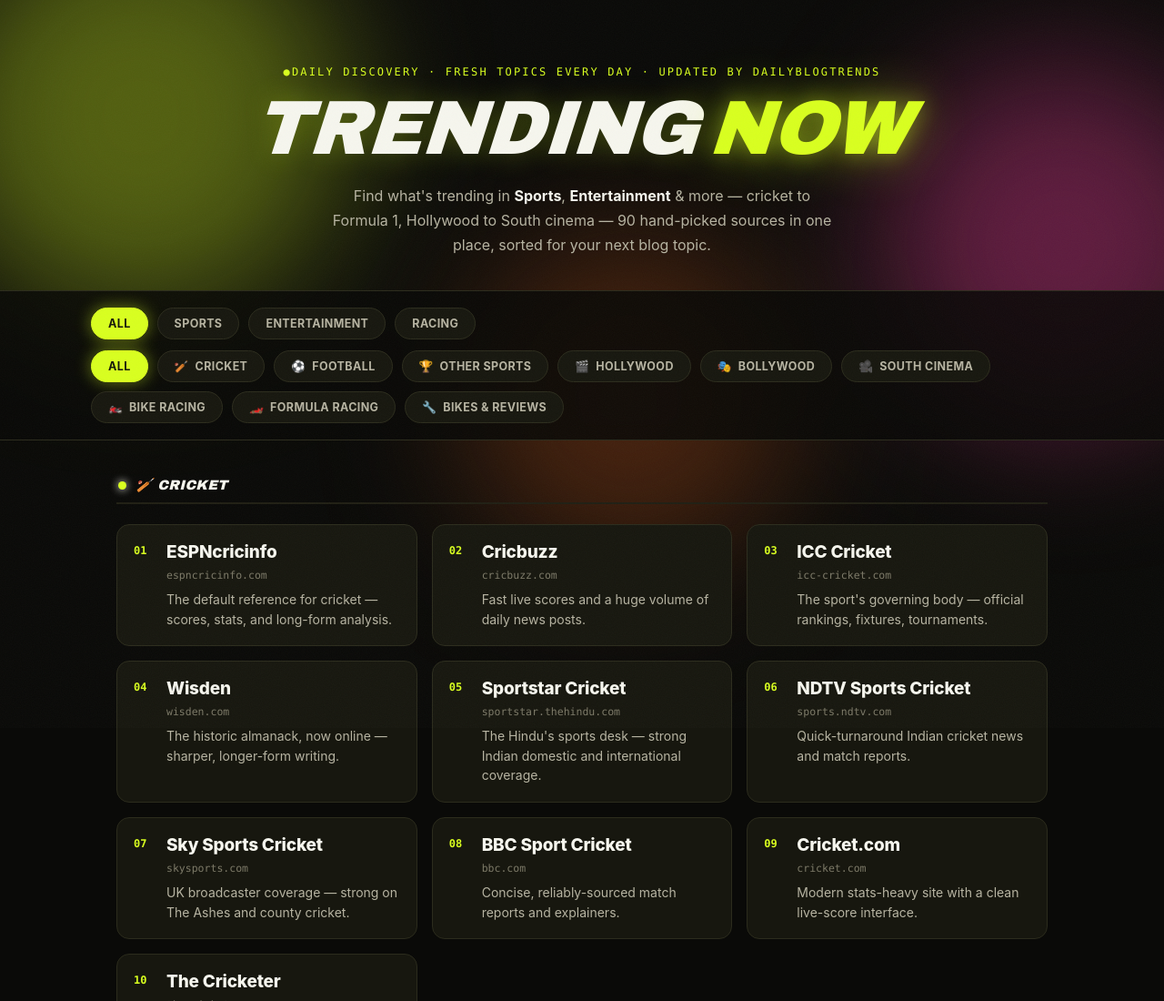
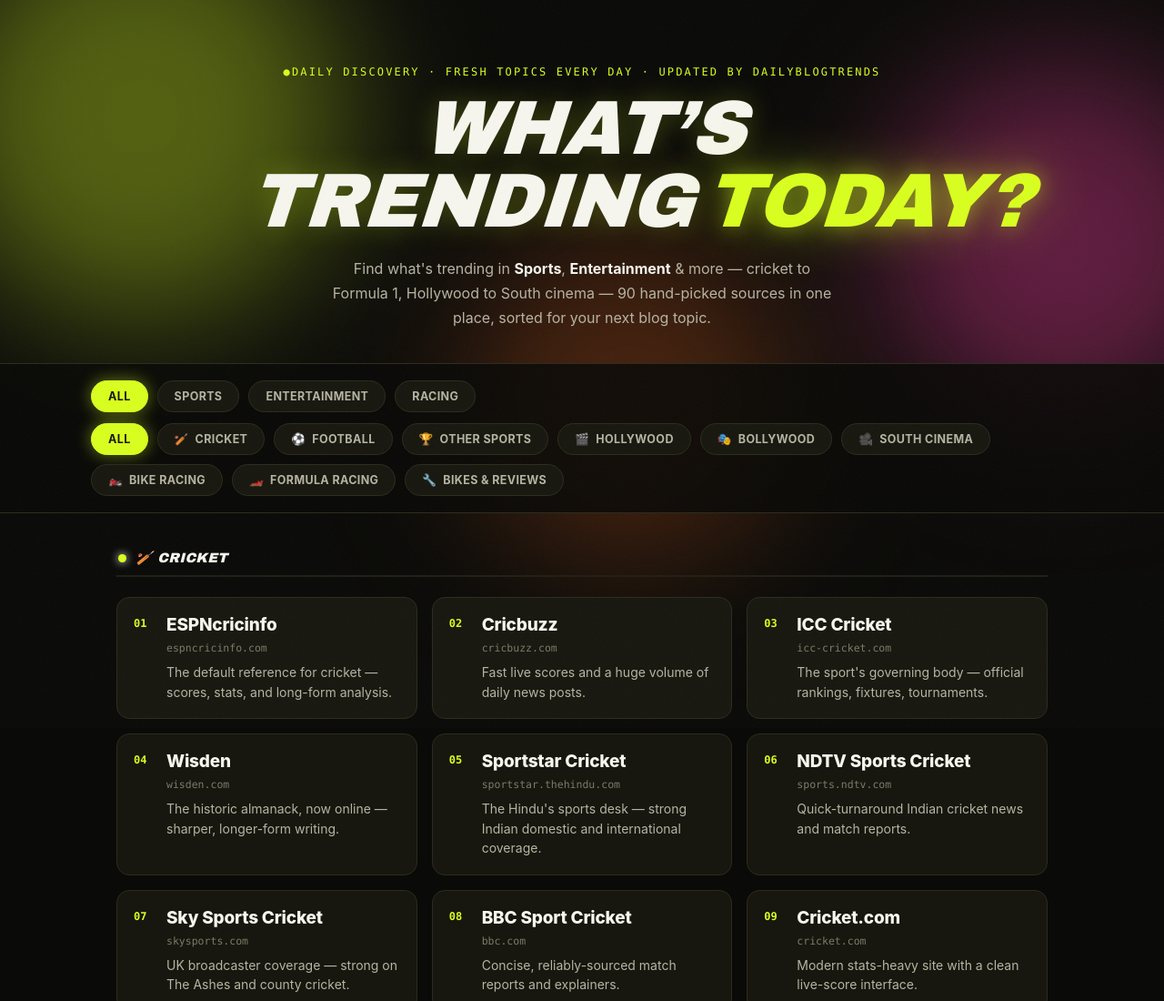
Before and after one commit to Kheloexchange/agentrepository, a plain HTML site: page index.html in a window 1280 px wide. Shown: the top 1100 px of the page at 91% size. Drawn offline with Linux system fonts and the light colour scheme.

Commit message:
Update index.html

```diff
--- a/index.html
+++ b/index.html
@@ -17,7 +17,7 @@
 
   <header class="hero">
     <p class="hero-eyebrow">&#9679;DAILY DISCOVERY · FRESH TOPICS EVERY DAY &middot; updated by DailyBlogTrends</p>
-    <h1 class="hero-title">TRENDING<span class="hero-title-accent">NOW</span></h1>
+    <h1 class="hero-title">WHAT’S TRENDING<span class="hero-title-accent">TODAY?</span></h1>
     <p class="hero-sub">
       Find what's trending in <strong>Sports</strong>, <strong>Entertainment</strong> &amp; more &mdash;
       cricket to Formula&nbsp;1, Hollywood to South cinema &mdash; 90 hand-picked sources
```
